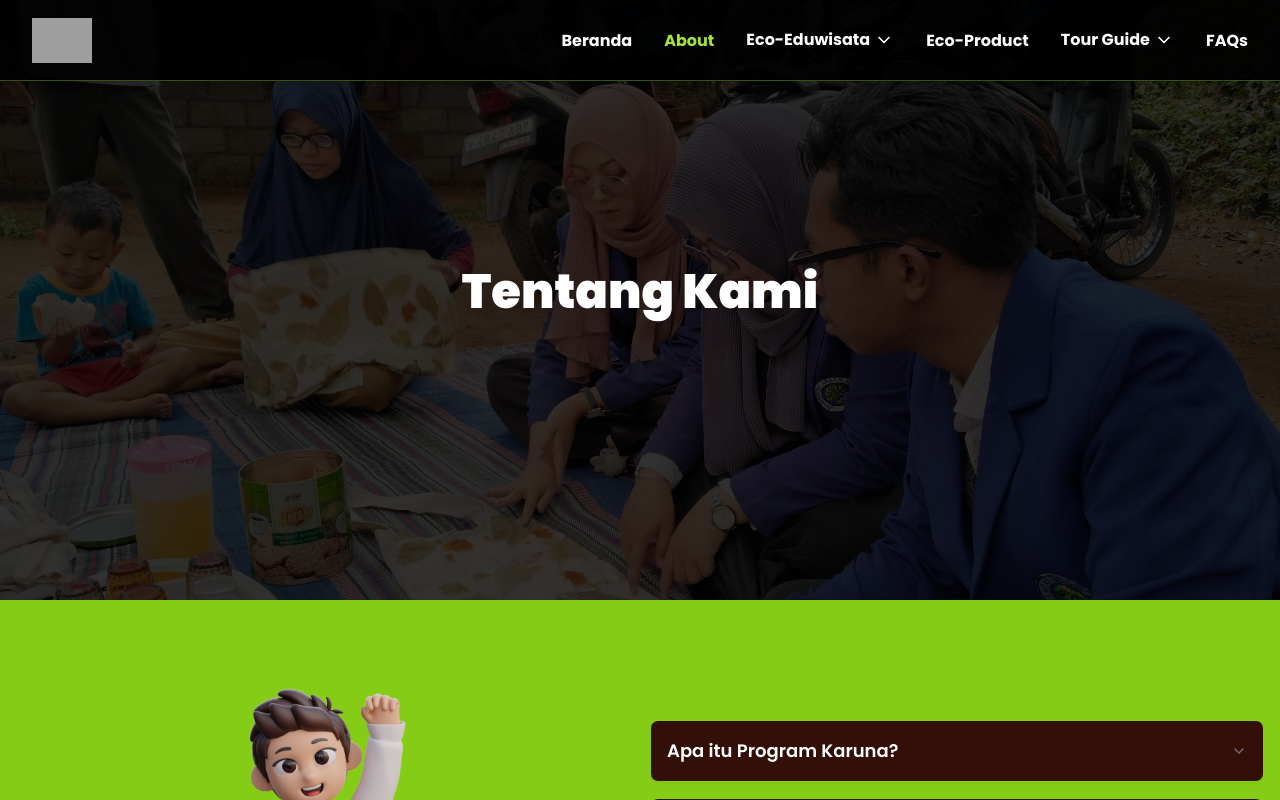
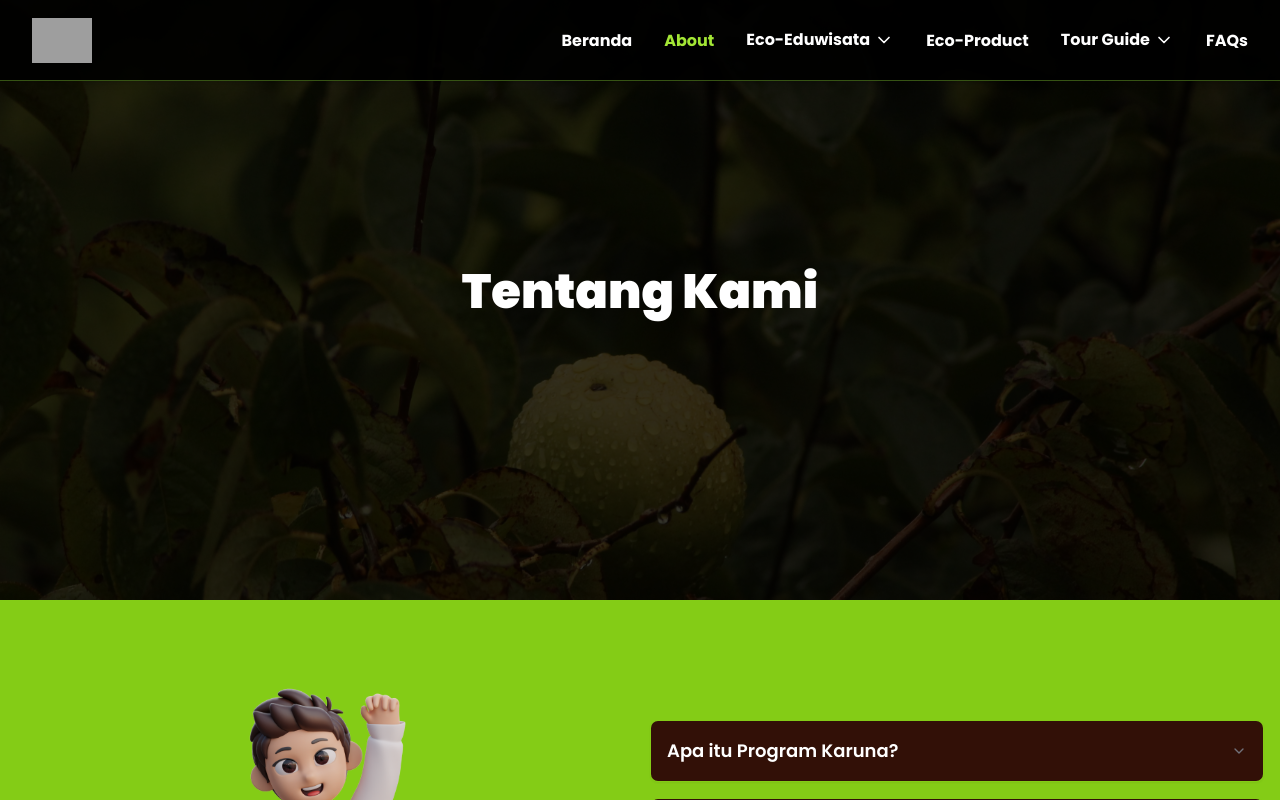
Before and after one commit to ahmadammarm/karuna, a Next.js app: page /about in a window 1280 px wide. Shown: the top 800 px of the page. Built offline with nearby package versions, Linux system fonts and the light colour scheme; grey boxes are pictures that could not be loaded.

Commit message:
adjust banner image in about page

```diff
--- a/src/app/(pages)/about/page.tsx
+++ b/src/app/(pages)/about/page.tsx
@@ -24,7 +24,7 @@ export default function AboutPage() {
 
     return (
         <div>
-            <Banner title="Tentang Kami" imageUrl="/aset-home/banner-1.jpeg" href="/" link="Beranda" subtitle="Tentang Kami"  />
+            <Banner title="Tentang Kami" imageUrl="/aset-home/banner-5.jpg" href="/" link="Beranda" subtitle="Tentang Kami"  />
             <About />
             <Contact />
             <Footer />
```
